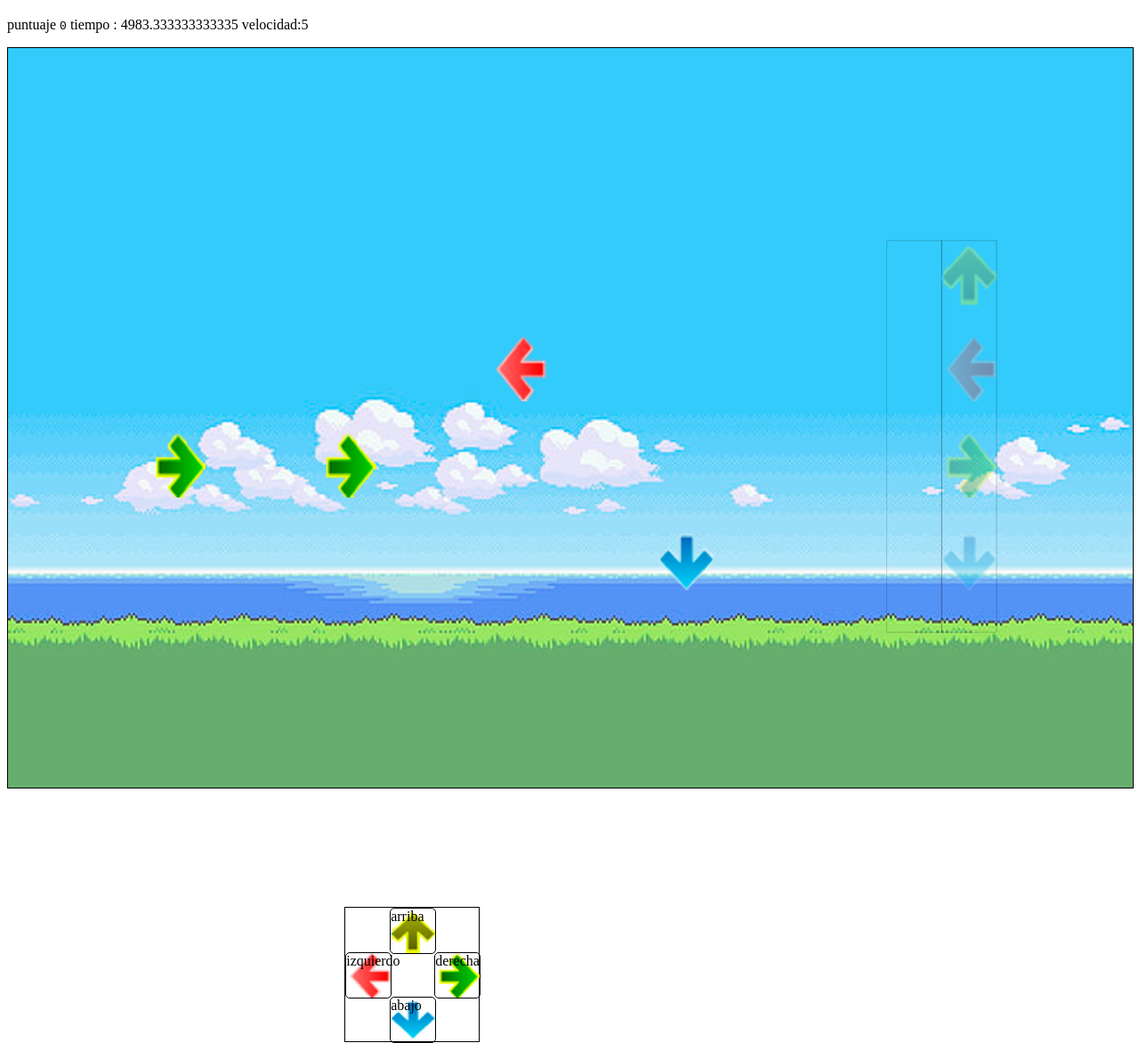
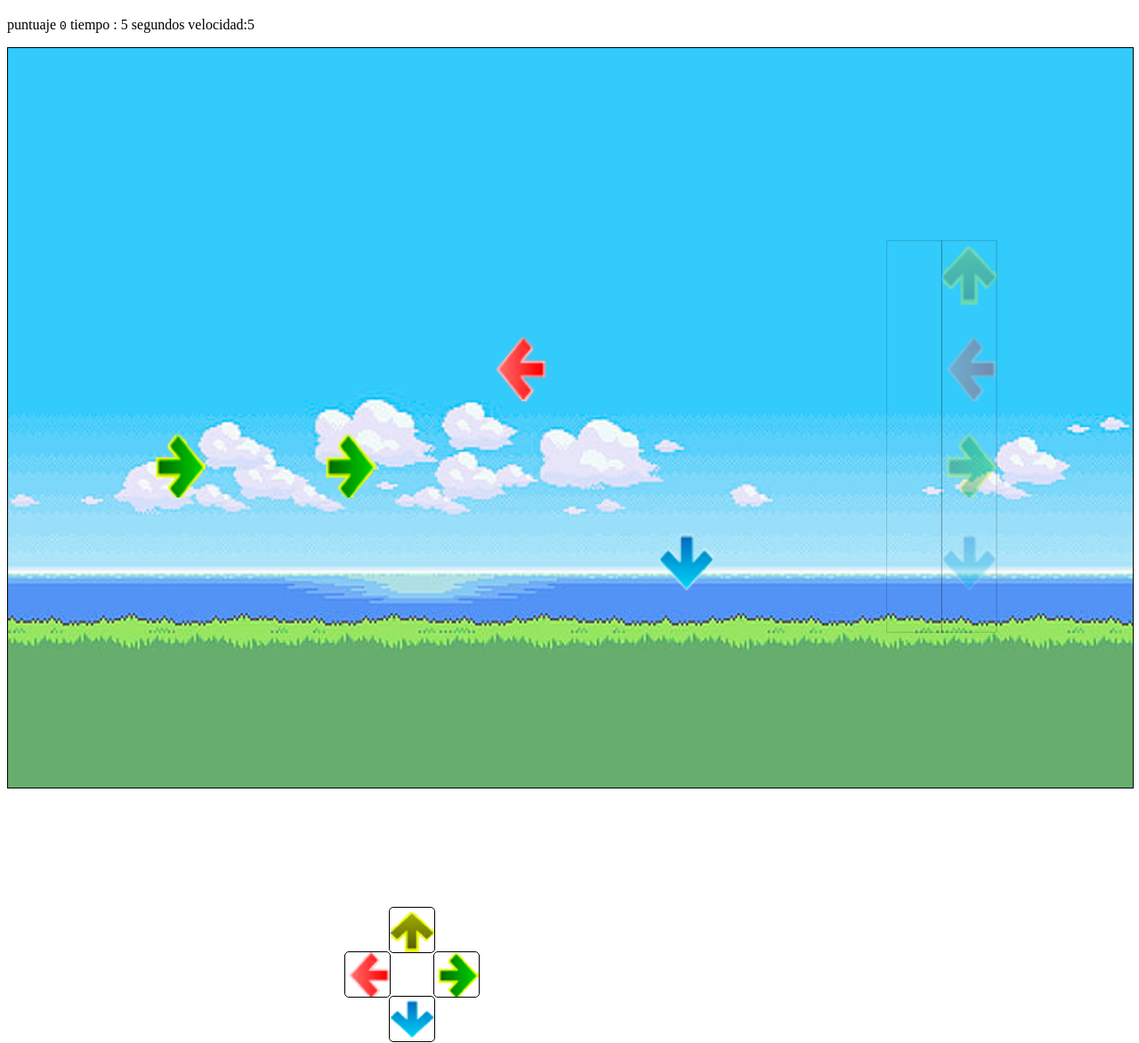
Before and after one commit to 54albert54/RockLegends, a plain HTML site: page index.html in a window 1280 px wide. Shown: the part 69-1241 px from the top of the page at 89% size. Drawn offline with Linux system fonts and the light colour scheme.

Commit message:
segundo cambio

```diff
--- a/app.js
+++ b/app.js
@@ -33,7 +33,7 @@ let rangoJuego = 1700; //la idea es poder mover esto en un futuro
 // let enemySpeed = 7
 let makePoint = true
 let gameOver = false;
-
+let segundos = 0;
 let botones = []
 let flechas = [];
 
@@ -66,7 +66,7 @@ class Game {
 
     // apuntadores hacia HTML
     puntuaje.innerText = this.score
-    time.innerText = this.time
+    // time.innerText = this.time
     velocidad.innerText = this.enemySpeed
     this.time += deltatime
     if (this.time > this.maxTime) {
@@ -102,15 +102,20 @@ class Game {
   }
 }
 
+setInterval(function () {
+  segundos++;
+  time.innerHTML = segundos + ' segundos';
+}, 1000);
+
 const mensajeGameOver = () => {
 
   c.fillStyle = 'white'
   c.fillRect(0, 0, canvas.width, canvas.height)
   c.fillStyle = "black"
   c.font = "150px serif";
-  c.fillText("Game Over ", canvas.width / 2, 200);
+  c.fillText("Game Over ", canvas.width / 4, 200);
   c.font = "50px serif";
-  c.fillText(`tu puntaje fue de ${game.score}`, canvas.width / 2, 250);
+  c.fillText(`tu puntaje fue de ${game.score}`, canvas.width / 4, 250);
 }
 
 const nuevaFlechaVerde = () => {
--- a/index.html
+++ b/index.html
@@ -20,10 +20,14 @@
     </div>
 
     <div class="botones">
-      <div onmousedown="pushDerecha()" onmouseup="releaseButons()" id="botonDerecho" class="botone"> derecha</div>
-      <div onmousedown="pushIzquierda()" onmouseup="releaseButons()" id="botonIzquiera" class="botone">izquierdo</div>
-      <div onmousedown="pushArriba()" onmouseup="releaseButons()" id="botonArriba" class="botone"> arriba</div>
-      <div onmousedown="pushAbajo()" onmouseup="releaseButons()" id="botonAbajo" class="botone"> abajo</div>
+      <div onclick="pushDerecha()" onmousedown="pushDerecha()" onmouseup="releaseButons()" id="botonDerecho"
+        class="botone"> </div>
+      <div onclick="pushIzquierda()" onmousedown="pushIzquierda()" onmouseup="releaseButons()" id="botonIzquiera"
+        class="botone"></div>
+      <div onclick="pushArriba()" onmousedown="pushArriba()" onmouseup="releaseButons()" id="botonArriba"
+        class="botone"> </div>
+      <div onclick="pushAbajo()" onmousedown="pushAbajo()" onmouseup="releaseButons()" id="botonAbajo" class="botone">
+      </div>
     </div>
   </div>
   <script src="./app.js"></script>
--- a/stylesheet.css
+++ b/stylesheet.css
@@ -17,7 +17,7 @@
 
 .botones {
 
-  border: solid black 1px;
+  /* border: solid black 1px; */
   display: grid;
   grid-template-columns: repeat(3, 50px);
   grid-template-rows: repeat(3, 50px);
```
